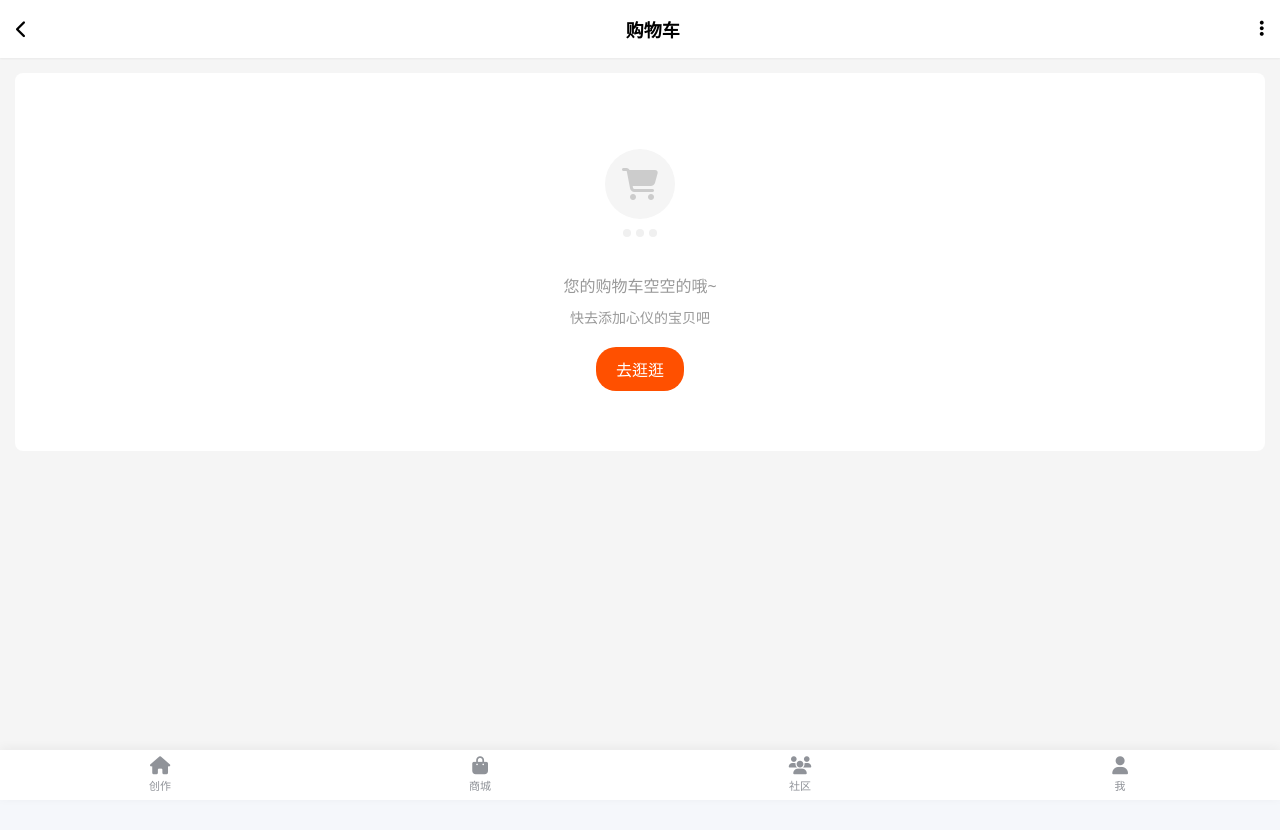
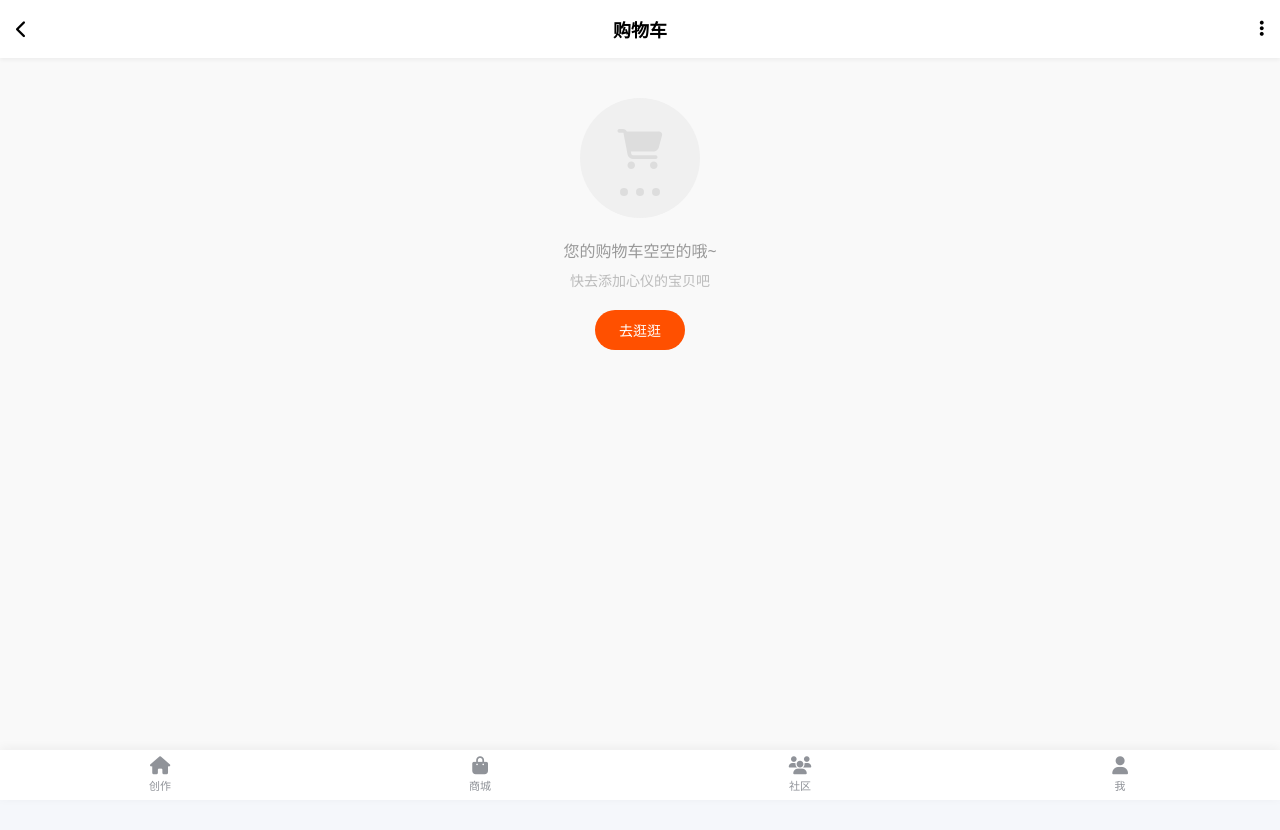
Before and after one commit to NullAura/SMARTDRAW, a Vue app: page /#/cart in a window 1280 px wide. Shown: the top 830 px of the page. Built offline with nearby package versions, Linux system fonts and the light colour scheme; sample sign-in values are in the browser's storage.

Commit message:
修复: 修复购物车和商品显示相关问题

```diff
--- a/src/views/Cart.vue
+++ b/src/views/Cart.vue
@@ -67,7 +67,8 @@
                   <input type="checkbox" v-model="item.selected" @change="updateTotal">
                 </div>
                 <div class="item-image" @click="goToProductDetail(item.id)">
-                  <div class="placeholder-image">{{ item.name.charAt(0) }}</div>
+                  <img v-if="item.imageUrl" :src="item.imageUrl" alt="商品图片" class="item-img"/>
+                  <div v-else class="placeholder-image">{{ item.name.charAt(0) }}</div>
                 </div>
                 <div class="item-info">
                   <div class="item-name" @click="goToProductDetail(item.id)">{{ item.name }} {{ item.description }}</div>
@@ -151,6 +152,9 @@
 </template>
 
 <script>
+import { showToast } from 'vant'
+import 'vant/es/toast/style'
+
 export default {
   name: 'Cart',
   data() {
@@ -262,7 +266,10 @@ export default {
       this.currentIndex = -1;
     },
     findSimilar(item) {
-      this.$toast.info(`正在查找与"${item.name}"相似的商品`);
+      showToast({
+        message: `正在查找与"${item.name}"相似的商品`,
+        position: 'bottom'
+      });
       // 这里可以跳转到相似商品页面
       this.$router.push({
         name: 'ProductList',
@@ -293,11 +300,17 @@ export default {
             // 更新总价
             this.updateTotal();
 
-            this.$toast.success(`已删除"${removedItem.name}"`);
+            showToast({
+              message: `已删除"${removedItem.name}"`,
+              type: 'success'
+            });
           }, 300); // 与CSS动画时间匹配
         } catch (error) {
           console.error('删除商品失败:', error);
-          this.$toast.error('删除失败，请重试');
+          showToast({
+            message: '删除失败，请重试',
+            type: 'fail'
+          });
 
           // 删除失败恢复状态
           this.$set(this.cartItems[index], 'deleting', false);
@@ -314,7 +327,10 @@ export default {
         // 防止无效索引
         if (index < 0 || index >= this.cartItems.length) {
           console.error('删除商品失败: 无效的索引', index);
-          this.$toast.error('删除失败，请刷新页面重试');
+          showToast({
+            message: '删除失败，请刷新页面重试',
+            type: 'fail'
+          });
           return;
         }
 
@@ -344,11 +360,17 @@ export default {
           // 更新总价
           this.updateTotal();
 
-          this.$toast.success(`已删除"${removedItem.name}"`);
+          showToast({
+            message: `已删除"${removedItem.name}"`,
+            type: 'success'
+          });
         }
       } catch (error) {
         console.error('删除商品失败:', error);
-        this.$toast.error('删除失败，请刷新页面重试');
+        showToast({
+          message: '删除失败，请刷新页面重试',
+          type: 'fail'
+        });
       }
     },
     goBack() {
@@ -403,10 +425,16 @@ export default {
     },
     checkout() {
       if (this.totalItems > 0) {
-        this.$toast.info('即将跳转到结算页面');
+        showToast({
+          message: '即将跳转到结算页面',
+          position: 'bottom'
+        });
         // 跳转到结算页面的逻辑
       } else {
-        this.$toast.error('请至少选择一件商品');
+        showToast({
+          message: '请至少选择一件商品',
+          type: 'fail'
+        });
       }
     },
     // 从localStorage获取购物车数据
@@ -517,7 +545,7 @@ export default {
 
 <style scoped>
 .cart-container {
-  background-color: #f5f5f5;
+  background-color: #f9f9f9;
   min-height: 100vh;
   padding-bottom: 60px;
 }
@@ -531,42 +559,44 @@ export default {
   position: sticky;
   top: 0;
   z-index: 100;
-  box-shadow: 0 1px 2px rgba(0, 0, 0, 0.05);
+  box-shadow: 0 2px 4px rgba(0, 0, 0, 0.05);
 }
 
 .back-btn {
   font-size: 18px;
   cursor: pointer;
-  width: 30px;
+  width: 40px;
 }
 
 .nav-title {
   font-size: 18px;
   font-weight: bold;
+  flex-grow: 1;
+  text-align: center;
 }
 
 .nav-icons {
   display: flex;
   gap: 20px;
   font-size: 18px;
+  width: 40px;
+  justify-content: flex-end;
+}
+
+.cart-list {
+  padding-bottom: 60px;
 }
 
 .empty-cart {
-  display: flex;
-  flex-direction: column;
-  align-items: center;
-  justify-content: center;
-  padding: 60px 20px;
-  background: #fff;
-  margin: 15px;
-  border-radius: 8px;
+  padding: 40px 0;
+  text-align: center;
+  color: #999;
 }
 
 .empty-image {
   width: 120px;
   height: 120px;
-  margin-bottom: 20px;
-  position: relative;
+  margin: 0 auto 20px;
 }
 
 .placeholder-empty-cart {
@@ -576,176 +606,119 @@ export default {
   flex-direction: column;
   align-items: center;
   justify-content: center;
+  background-color: #f0f0f0;
+  border-radius: 50%;
 }
 
 .cart-icon {
-  width: 70px;
-  height: 70px;
-  background: #f5f5f5;
-  border-radius: 50%;
-  display: flex;
-  align-items: center;
-  justify-content: center;
-  color: #ccc;
-  font-size: 32px;
-  margin-bottom: 10px;
+  font-size: 40px;
+  color: #ddd;
 }
 
 .empty-dots {
   display: flex;
-  gap: 5px;
+  gap: 8px;
+  margin-top: 12px;
 }
 
 .dot {
   width: 8px;
   height: 8px;
-  background-color: #f0f0f0;
+  background-color: #ddd;
   border-radius: 50%;
 }
 
-.empty-icon {
-  font-size: 40px;
-  color: #ccc;
-  margin-bottom: 20px;
-}
-
-.empty-cart p {
-  color: #999;
-  margin-bottom: 10px;
-  font-size: 16px;
-}
-
 .empty-tips {
+  font-size: 14px;
+  margin-top: 8px;
   color: #bbb;
-  font-size: 14px !important;
-  margin-bottom: 20px !important;
 }
 
 .go-shopping-btn {
-  background: #ff5000;
+  margin-top: 20px;
+  padding: 10px 24px;
+  background-color: #ff5000;
   color: white;
   border: none;
-  padding: 10px 20px;
   border-radius: 20px;
-  font-size: 16px;
+  font-size: 14px;
   cursor: pointer;
 }
 
 .shop-group {
   background: #fff;
-  margin-bottom: 10px;
+  margin-bottom: 12px;
 }
 
 .shop-header {
   display: flex;
   justify-content: space-between;
-  align-items: center;
-  padding: 12px 15px;
+  padding: 12px 16px;
   border-bottom: 1px solid #f5f5f5;
 }
 
 .shop-select {
   display: flex;
   align-items: center;
-}
-
-.shop-select input[type="checkbox"] {
-  margin-right: 10px;
+  gap: 12px;
 }
 
 .shop-info {
   display: flex;
   align-items: center;
-}
-
-.shop-info i {
-  margin-right: 5px;
+  gap: 8px;
+  font-size: 14px;
 }
 
 .shop-name {
   font-weight: bold;
-  font-size: 14px;
 }
 
 .shop-actions {
+  font-size: 14px;
   color: #ff5000;
-  font-size: 13px;
 }
 
 .cart-items {
-  padding: 0 15px;
+  padding: 0 16px;
 }
 
 .cart-item-wrapper {
   position: relative;
   overflow: hidden;
-  margin-bottom: 1px;
-  transition: height 0.3s ease;
 }
 
 .cart-item {
   display: flex;
-  padding: 15px 0;
+  padding: 16px 0;
   border-bottom: 1px solid #f5f5f5;
+  transform: translateX(0);
+  transition: transform 0.3s ease;
   background: #fff;
+  z-index: 2;
+  will-change: transform;
   position: relative;
-  z-index: 2;
-  transform-origin: center;
-  transition: transform 0.3s ease, opacity 0.3s ease;
   width: 100%;
-  will-change: transform, opacity;
-}
-
-.cart-item.deleting {
-  opacity: 0;
-  transform: translateX(-100%);
-}
-
-.item-actions {
-  position: absolute;
-  top: 0;
-  right: 0;
-  height: 100%;
-  display: flex;
-  align-items: stretch;
-  z-index: 1;
-}
-
-.action-btn {
-  display: flex;
-  flex-direction: column;
-  align-items: center;
-  justify-content: center;
-  color: white;
-  padding: 0 20px;
-  font-size: 12px;
-}
-
-.action-btn i {
-  font-size: 18px;
-  margin-bottom: 4px;
-}
-
-.find-similar {
-  background-color: #ff9000;
-}
-
-.delete {
-  background-color: #ff3b30;
 }
 
 .item-select {
+  padding-right: 16px;
   display: flex;
   align-items: center;
-  padding-right: 10px;
 }
 
 .item-image {
   width: 80px;
   height: 80px;
-  margin-right: 10px;
-  border-radius: 4px;
+  margin-right: 16px;
+  border-radius: 8px;
   overflow: hidden;
+}
+
+.item-img {
+  width: 100%;
+  height: 100%;
+  object-fit: cover;
 }
 
 .placeholder-image {
@@ -754,7 +727,7 @@ export default {
   display: flex;
   align-items: center;
   justify-content: center;
-  font-size: 30px;
+  font-size: 32px;
   color: #bbb;
   background-color: #f0f0f0;
 }
@@ -943,4 +916,38 @@ export default {
   cursor: pointer;
   text-align: center;
 }
+
+.item-actions {
+  position: absolute;
+  top: 0;
+  right: 0;
+  height: 100%;
+  display: flex;
+  align-items: stretch;
+  z-index: 1;
+  width: 160px;
+}
+
+.action-btn {
+  display: flex;
+  flex-direction: column;
+  align-items: center;
+  justify-content: center;
+  color: white;
+  padding: 0 20px;
+  font-size: 12px;
+}
+
+.action-btn i {
+  font-size: 18px;
+  margin-bottom: 4px;
+}
+
+.find-similar {
+  background-color: #ff9000;
+}
+
+.delete {
+  background-color: #ff3b30;
+}
 </style>
--- a/src/views/ProductDetail.vue
+++ b/src/views/ProductDetail.vue
@@ -244,6 +244,8 @@
 <script>
 // 导入沙发图片
 import sofa1Image from '@/assets/images/sofa1.png'
+import { showToast } from 'vant'
+import 'vant/es/toast/style'
 
 export default {
   name: 'ProductDetail',
@@ -325,9 +327,17 @@ export default {
     toggleCollect() {
       this.isCollected = !this.isCollected;
       if (this.isCollected) {
-        this.$toast.success('收藏成功');
+        showToast({
+          message: '收藏成功',
+          type: 'success',
+          position: 'bottom'
+        });
       } else {
-        this.$toast.info('已取消收藏');
+        showToast({
+          message: '已取消收藏',
+          type: 'default',
+          position: 'bottom'
+        });
       }
     },
     addToCart() {
@@ -354,7 +364,8 @@ export default {
           price: this.product.price,
           priceDecimal: this.product.priceDecimal,
           quantity: 1,
-          selected: true
+          selected: true,
+          imageUrl: this.product.imageUrl
         });
       }
 
@@ -365,10 +376,13 @@ export default {
       this.cartCount = cartItems.reduce((total, item) => total + item.quantity, 0);
 
       // 创建一个自定义事件来更新其他页面的购物车数量
-      // 这里使用localStorage事件触发，但需要触发一个特定的存储事件
       localStorage.setItem('cartUpdated', Date.now().toString());
 
-      this.$toast.success('已加入购物车');
+      showToast({
+        message: '已加入购物车',
+        type: 'success',
+        position: 'bottom'
+      });
     },
     buyNow() {
       this.addToCart();
--- a/src/views/ProductList.vue
+++ b/src/views/ProductList.vue
@@ -87,8 +87,8 @@ export default {
         {
           id: '3',
           name: 'KIVIK 奇维',
-          description: '二人沙发, 布罗福尔斯 灰色',
-          price: '1999',
+          description: '三人沙发, 布罗福尔斯 灰色',
+          price: '3999',
           priceDecimal: '00',
           tag: '特惠',
           subInfo: '舒适耐用的宽敞沙发',
```
Also changed, not shown: src/assets/images/sofa1.png (added).
